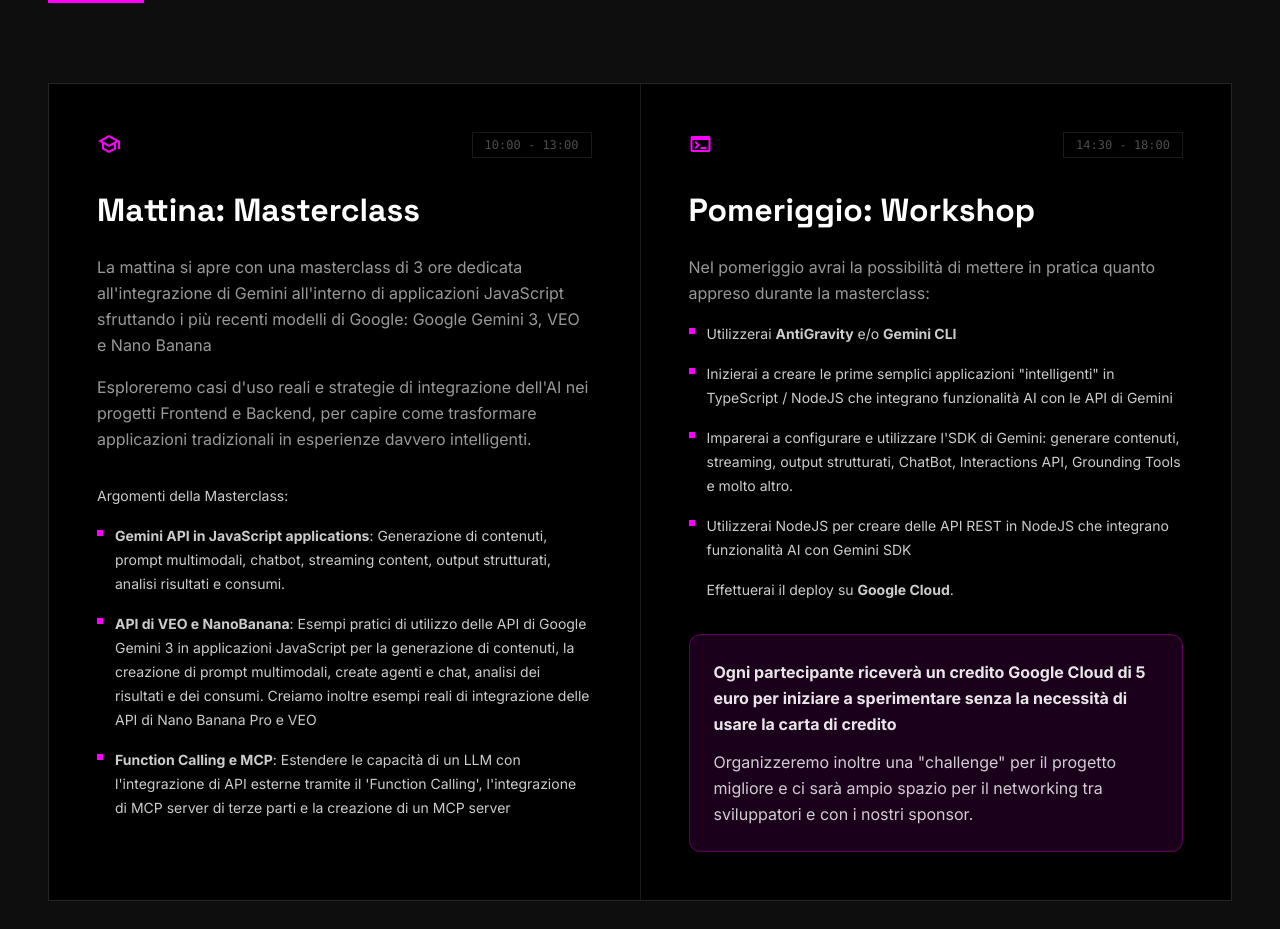
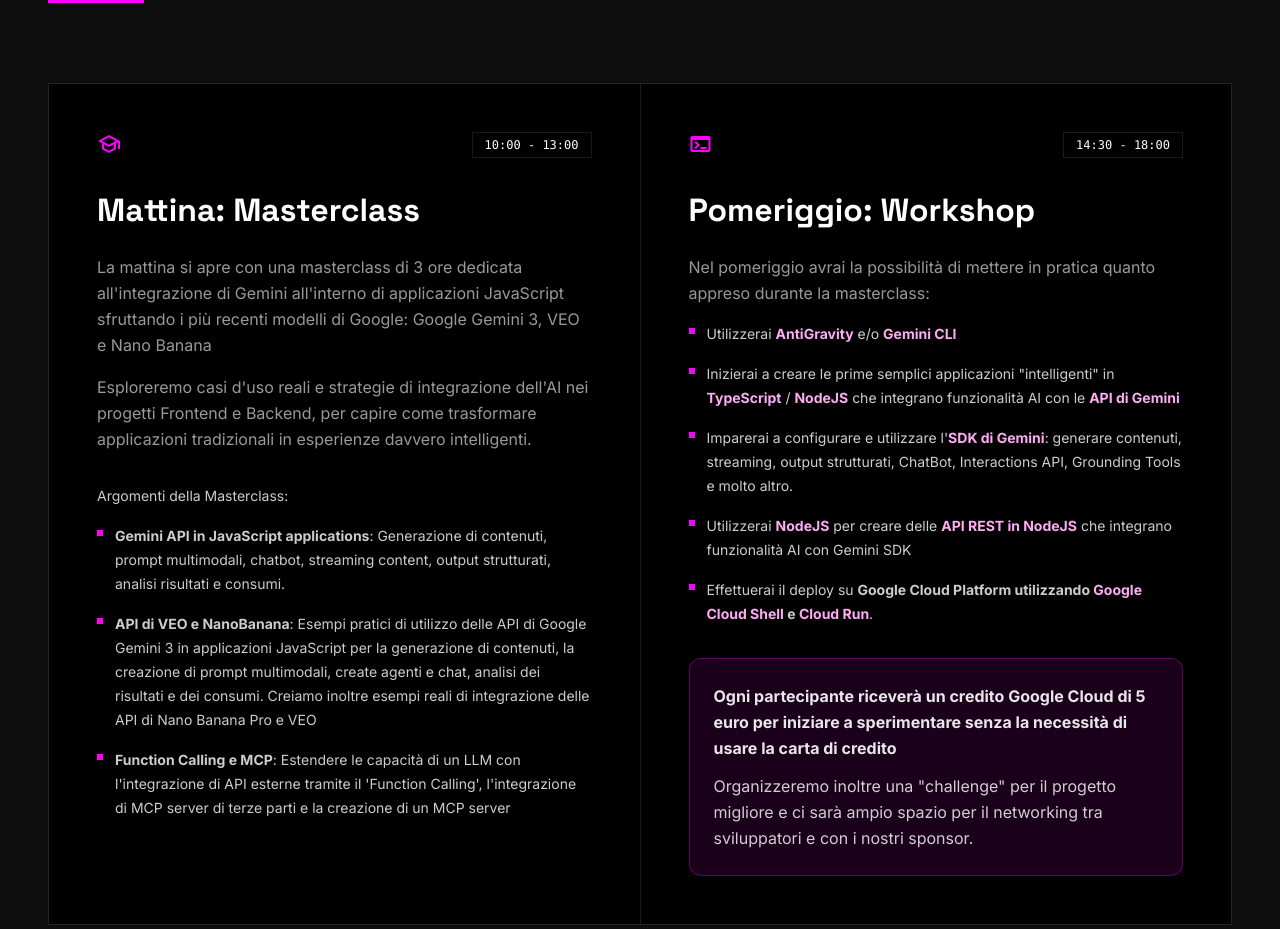
Before and after one commit to fabiobiondi/codelabs-2026-landing-sponsors, a Next.js app: page / in a window 1280 px wide. Shown: the part 1220-2149 px from the top of the page. Built offline with nearby package versions, Linux system fonts and the light colour scheme.

Commit message:
refactor: update CoreTracksSection UI, configure PromptOps integration, and update gitignore

```diff
--- a/src/app/(main)/components/CoreTracksSection.tsx
+++ b/src/app/(main)/components/CoreTracksSection.tsx
@@ -15,12 +15,12 @@
         </div>
         <div className="grid gap-px overflow-hidden border border-white/5 bg-white/5 md:grid-cols-2">
           {/* Masterclass */}
-          <div className="group bg-black p-6 transition-all duration-500 hover:bg-surface-container-low md:p-12">
+          <div className="group bg-black p-6 transition-all duration-500 md:p-12">
             <div className="mb-8 flex items-start justify-between">
               <span className="material-symbols-outlined text-5xl font-light text-primary-container">
                 school
               </span>
-              <span className="border border-white/10 px-3 py-1 font-mono text-xs text-white/30">
+              <span className="border border-white/10 px-3 py-1 font-mono text-xs">
                 10:00 - 13:00
               </span>
             </div>
@@ -78,12 +78,12 @@
             </ul>
           </div>
           {/* Workshop */}
-          <div className="group bg-black p-6 transition-all duration-500 hover:bg-surface-container-low md:p-12">
+          <div className="group bg-black p-6 transition-all duration-500 md:p-12">
             <div className="mb-8 flex items-start justify-between">
               <span className="material-symbols-outlined text-5xl font-light text-primary-container">
                 terminal
               </span>
-              <span className="border border-white/10 px-3 py-1 font-mono text-xs text-white/30">
+              <span className="border border-white/10 px-3 py-1 font-mono text-xs">
                 14:30 - 18:00
               </span>
             </div>
@@ -98,23 +98,28 @@
               <li className="flex gap-3">
                 <span className="mt-1.5 h-1.5 w-1.5 shrink-0 bg-primary-container" />
                 <span>
-                  Utilizzerai <span className="font-bold">AntiGravity</span> e/o{' '}
-                  <span className="font-bold">Gemini CLI</span>
+                  Utilizzerai{' '}
+                  <span className="font-bold text-primary">AntiGravity</span>{' '}
+                  e/o <span className="font-bold text-primary">Gemini CLI</span>
                 </span>
               </li>
               <li className="flex gap-3">
                 <span className="mt-1.5 h-1.5 w-1.5 shrink-0 bg-primary-container" />
                 <span>
                   Inizierai a creare le prime semplici applicazioni
-                  &quot;intelligenti&quot; in TypeScript / NodeJS che integrano
-                  funzionalità AI con le API di Gemini
+                  &quot;intelligenti&quot; in{' '}
+                  <span className="font-bold text-primary">TypeScript</span> /{' '}
+                  <span className="font-bold text-primary">NodeJS</span> che
+                  integrano funzionalità AI con le{' '}
+                  <span className="font-bold text-primary">API di Gemini</span>
                 </span>
               </li>
               <li className="flex gap-3">
                 <span className="mt-1.5 h-1.5 w-1.5 shrink-0 bg-primary-container" />
                 <span>
-                  Imparerai a configurare e utilizzare l'SDK di Gemini: generare
-                  contenuti, streaming, output strutturati, ChatBot,
+                  Imparerai a configurare e utilizzare l'
+                  <span className="font-bold text-primary">SDK di Gemini</span>:
+                  generare contenuti, streaming, output strutturati, ChatBot,
                   Interactions API, Grounding Tools e molto altro.
                 </span>
               </li>
@@ -122,16 +127,28 @@
               <li className="flex gap-3">
                 <span className="mt-1.5 h-1.5 w-1.5 shrink-0 bg-primary-container" />
                 <span>
-                  Utilizzerai NodeJS per creare delle API REST in NodeJS che
-                  integrano funzionalità AI con Gemini SDK
+                  Utilizzerai{' '}
+                  <span className="font-bold text-primary">NodeJS</span> per
+                  creare delle{' '}
+                  <span className="font-bold text-primary">
+                    API REST in NodeJS
+                  </span>{' '}
+                  che integrano funzionalità AI con Gemini SDK
                 </span>
               </li>
 
               <li className="flex gap-3">
-                <span className="bg-primary-contawiner mt-1.5 h-1.5 w-1.5 shrink-0" />
+                <span className="mt-1.5 h-1.5 w-1.5 shrink-0 bg-primary-container" />
                 <span>
                   Effettuerai il deploy su{' '}
-                  <span className="font-bold">Google Cloud</span>.
+                  <span className="font-bold">
+                    Google Cloud Platform utilizzando{' '}
+                    <span className="font-bold text-primary">
+                      Google Cloud Shell
+                    </span>{' '}
+                    e <span className="font-bold text-primary">Cloud Run</span>
+                  </span>
+                  .
                 </span>
               </li>
             </ul>
```
Also changed, not shown: .claude/shared-context.md (added), 2 other files (tests, documents, lock files or other folders).
